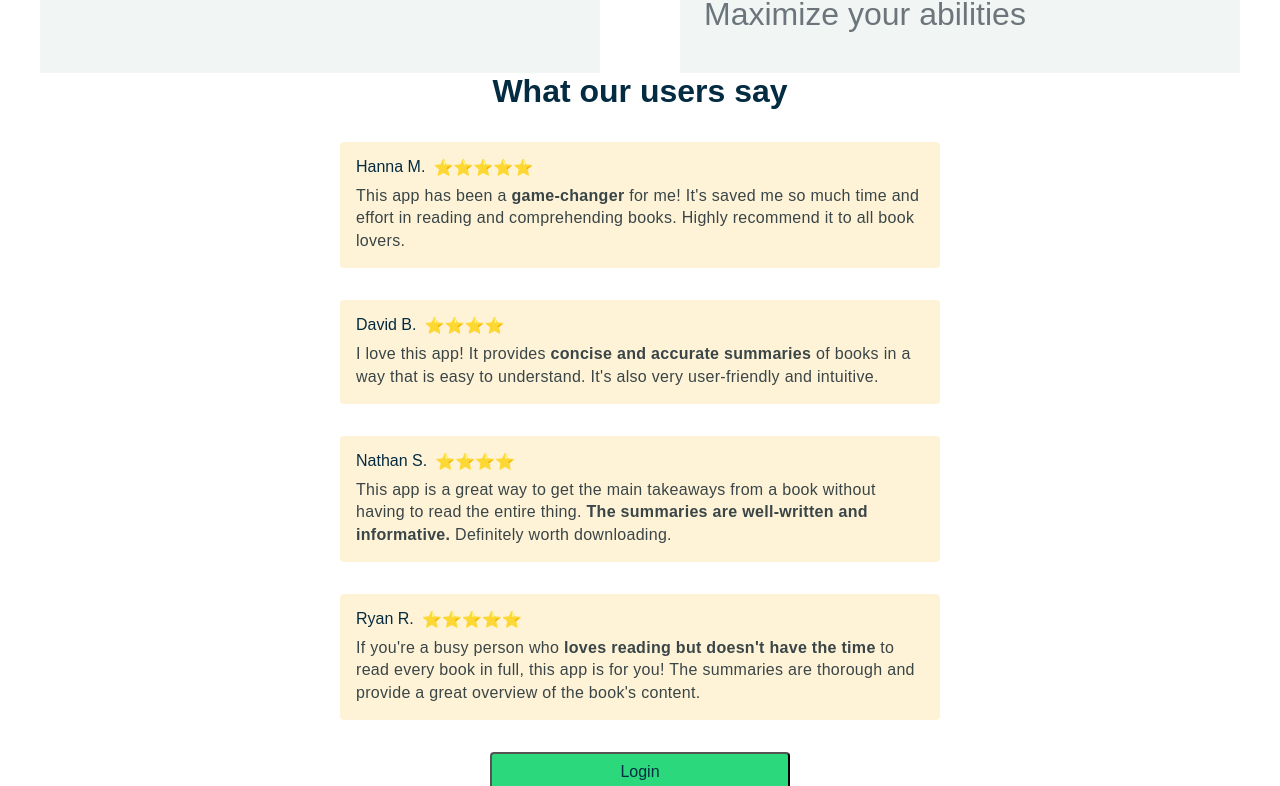
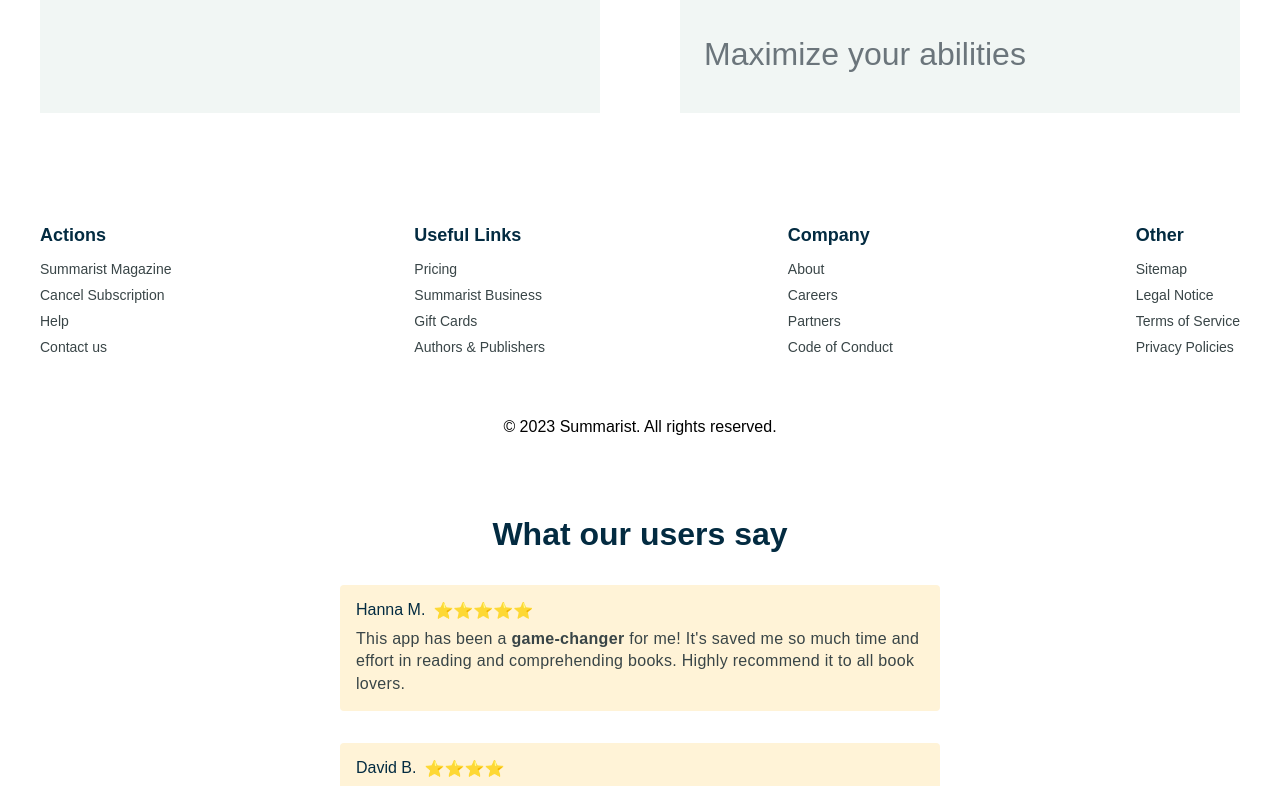
Before and after one commit to KyleWhitehead/Book-App, a React (Create React App) app: page / in a window 1280 px wide. Shown: the part 1606-2392 px from the top of the page. Built offline with nearby package versions, Linux system fonts and the light colour scheme.

Commit message:
Updated the Numbers and Footer components

```diff
--- /dev/null
+++ b/src/components/Footer/Footer.css
@@ -0,0 +1,88 @@
+.container {
+    padding: 40px 0px;
+    width: 100%;
+}
+
+#footer {
+  background-color: rgb(241 246 244);
+}
+
+.footer__top--wrapper {
+  position: relative;
+  display: flex;
+  justify-content: space-between;
+  font-size: 14px;
+  margin: 32px auto 64px;
+}
+
+.footer__block {
+  z-index: 1;
+}
+
+.footer__link--title {
+  font-weight: 600;
+  margin-bottom: 16px;
+  font-size: 18px;
+  color: #032b41;
+}
+
+.footer__social--link-wrapper {
+  display: flex;
+  align-items: center;
+  gap: 16px;
+  margin-bottom: 16px;
+}
+
+.footer__social--link {
+  display: flex;
+}
+
+.footer__link--wrapper {
+  margin-bottom: 12px;
+  line-height: 1;
+}
+
+.footer__link {
+  color: #394547;
+  font-size: 14px;
+  cursor: not-allowed;
+}
+
+.footer__link--wrapper:last-child {
+  margin-bottom: 0;
+}
+
+.footer__social--text {
+  margin-bottom: 4px;
+}
+
+.footer__social--text b {
+  font-weight: 500;
+}
+
+.footer__review--wrapper {
+  display: flex;
+  gap: 8px;
+  margin-bottom: 8px;
+}
+
+.footer__social--img-wrapper {
+  display: flex;
+  align-items: center;
+  gap: 8px;
+}
+
+.footer__social--img {
+  display: flex;
+}
+
+.footer__copyright--wrapper {
+  display: flex;
+  justify-content: center;
+  align-items: center;
+}
+
+.footer__copyright {
+  color: #032b41;
+  font-weight: 500;
+}
--- a/src/components/Footer/Footer.jsx
+++ b/src/components/Footer/Footer.jsx
@@ -1,9 +1,82 @@
+import React from "react";
+import "./Footer.css";
+
 const Footer = () => {
   return (
     <footer className="footer">
-
+      <div className="container">
+        <div className="row">
+          <div className="footer__top--wrapper">
+            <div className="footer__block">
+              <div className="footer__link--title">Actions</div>
+              <div>
+                <div className="footer__link--wrapper">
+                  <a className="footer__link">Summarist Magazine</a>
+                </div>
+                <div className="footer__link--wrapper">
+                  <a className="footer__link">Cancel Subscription</a>
+                </div>
+                <div className="footer__link--wrapper">
+                  <a className="footer__link">Help</a>
+                </div>
+                <div className="footer__link--wrapper">
+                  <a className="footer__link">Contact us</a>
+                </div>
+              </div>
+            </div>
+            <div className="footer__block">
+              <div className="footer__link--title">Useful Links</div>
+              <div className="footer__link--wrapper">
+                <a className="footer__link">Pricing</a>
+              </div>
+              <div className="footer__link--wrapper">
+                <a className="footer__link">Summarist Business</a>
+              </div>
+              <div className="footer__link--wrapper">
+                <a className="footer__link">Gift Cards</a>
+              </div>
+              <div className="footer__link--wrapper">
+                <a className="footer__link">Authors & Publishers</a>
+              </div>
+            </div>
+            <div className="footer__block">
+              <div className="footer__link--title">Company</div>
+              <div className="footer__link--wrapper">
+                <a className="footer__link">About</a>
+              </div>
+              <div className="footer__link--wrapper">
+                <a className="footer__link">Careers</a>
+              </div>
+              <div className="footer__link--wrapper">
+                <a className="footer__link">Partners</a>
+              </div>
+              <div className="footer__link--wrapper">
+                <a className="footer__link">Code of Conduct</a>
+              </div>
+            </div>
+            <div className="footer__block">
+              <div className="footer__link--title">Other</div>
+              <div className="footer__link--wrapper">
+                <a className="footer__link">Sitemap</a>
+              </div>
+              <div className="footer__link--wrapper">
+                <a className="footer__link">Legal Notice</a>
+              </div>
+              <div className="footer__link--wrapper">
+                <a className="footer__link">Terms of Service</a>
+              </div>
+              <div className="footer__link--wrapper">
+                <a className="footer__link">Privacy Policies</a>
+              </div>
+            </div>
+          </div>
+          <div className="footer__copyright--wrapper">
+            <p>&copy; 2023 Summarist. All rights reserved.</p>
+          </div>
+        </div>
+      </div>
     </footer>
   );
-}
+};
 
 export default Footer;
--- a/src/components/Numbers/Numbers.css
+++ b/src/components/Numbers/Numbers.css
@@ -1,11 +1,3 @@
-.section__title {
-    font-size: 32px;
-    color: #032b41;
-    text-align: center;
-    margin-bottom: 32px;
-    font-weight: 700;
-}
-
 .numbers {
   background-color: #d7e9ff;
   display: flex;
@@ -52,3 +44,11 @@
   color: #394547;
   font-weight: 300;
 }
+
+.section-title {
+    font-size: 32px;
+    color: #032b41;
+    text-align: center;
+    margin-bottom: 32px;
+    font-weight: 700;
+}
--- a/src/components/Numbers/Numbers.jsx
+++ b/src/components/Numbers/Numbers.jsx
@@ -4,6 +4,7 @@
 import {
   faCrown,
   faStar,
+  faStarHalfAlt,
   faLeaf,
 } from "@fortawesome/free-solid-svg-icons";
 
@@ -27,7 +28,7 @@
                   <FontAwesomeIcon icon={faStar} />
                   <FontAwesomeIcon icon={faStar} />
                   <FontAwesomeIcon icon={faStar} />
-                  <FontAwesomeIcon icon={faStar} />
+                  <FontAwesomeIcon icon={faStarHalfAlt} />
                 </div>
                 <div className="numbers__title">4.5 Stars</div>
                 <div className="numbers__sub-title">Average ratings on iOS and Google Play</div>
```
